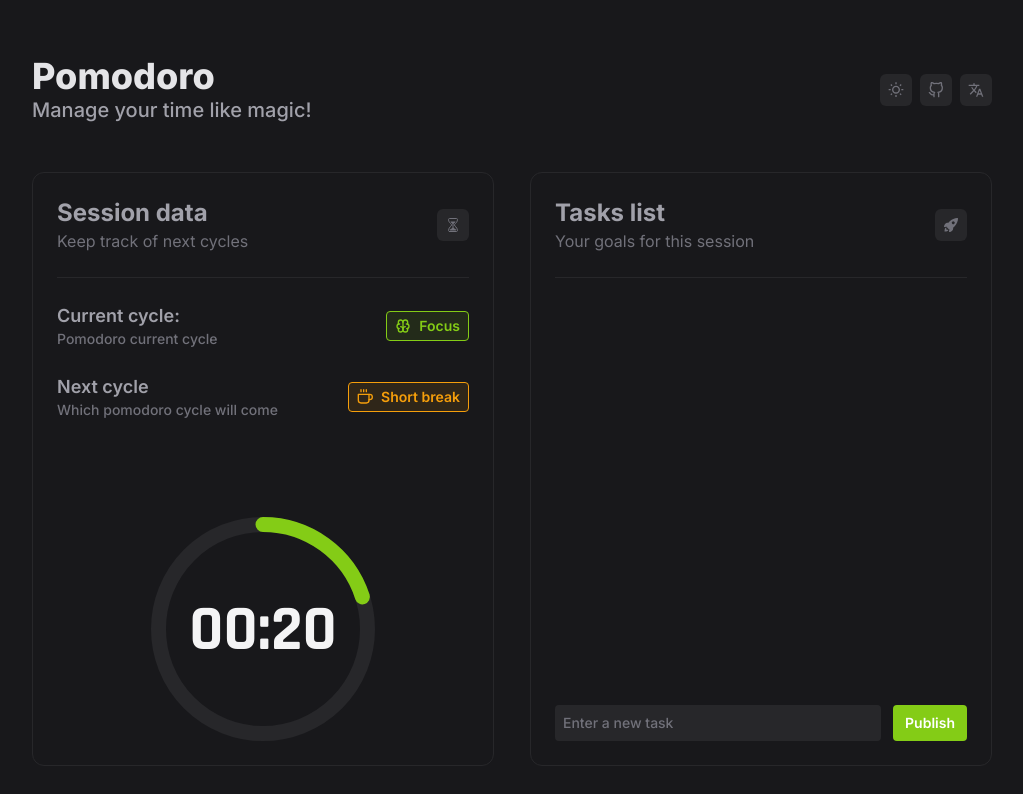
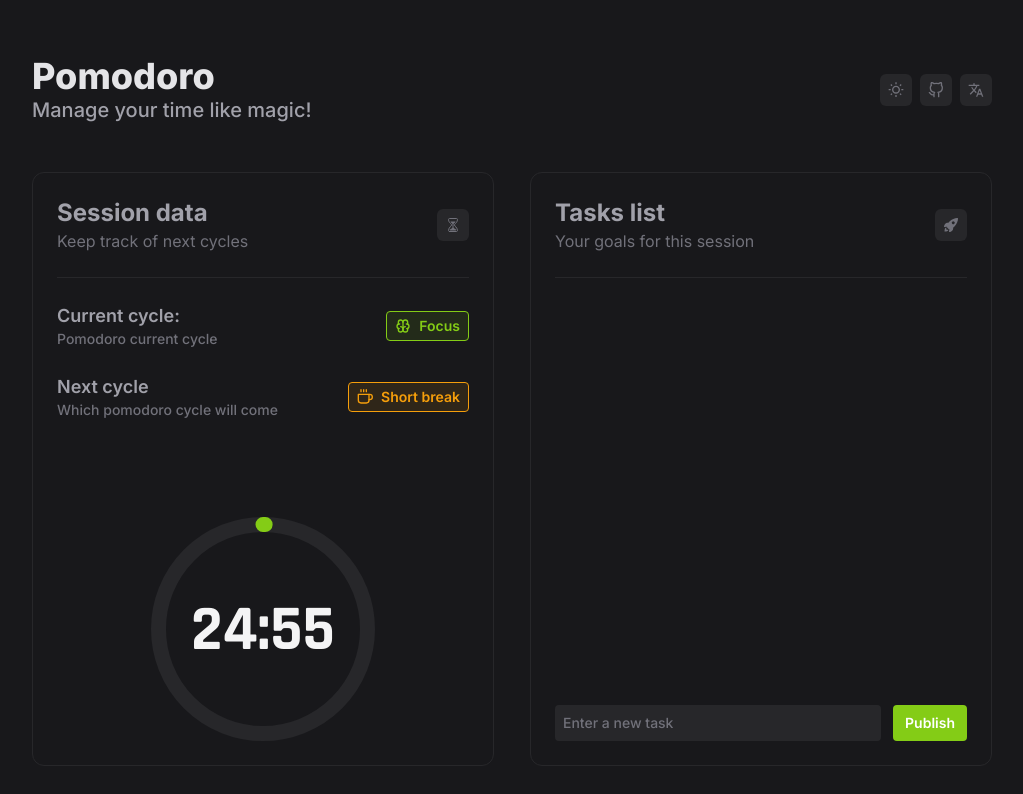
Before and after one commit to igordev96/pomodoro-react, a React (Vite) app: page / in a window 1280 px wide. Shown: the top 794 px of the page, without its empty margins (128-1151 px from the left). Built offline with nearby package versions, Linux system fonts and the light colour scheme.

Commit message:
[fix]seconds instead of minutes when counting time

```diff
--- a/src/components/SessionData.tsx
+++ b/src/components/SessionData.tsx
@@ -46,7 +46,7 @@ export function SessionData(props: ISessionData) {
       </div>
       <div className="flex flex-1 items-center justify-center">
         <StopWatch
-          finalTime={cycle.time}
+          finalTime={cycle.time * 60}
           size={224}
           strokeWidth={15}
           setCycle={setCycle}
```
